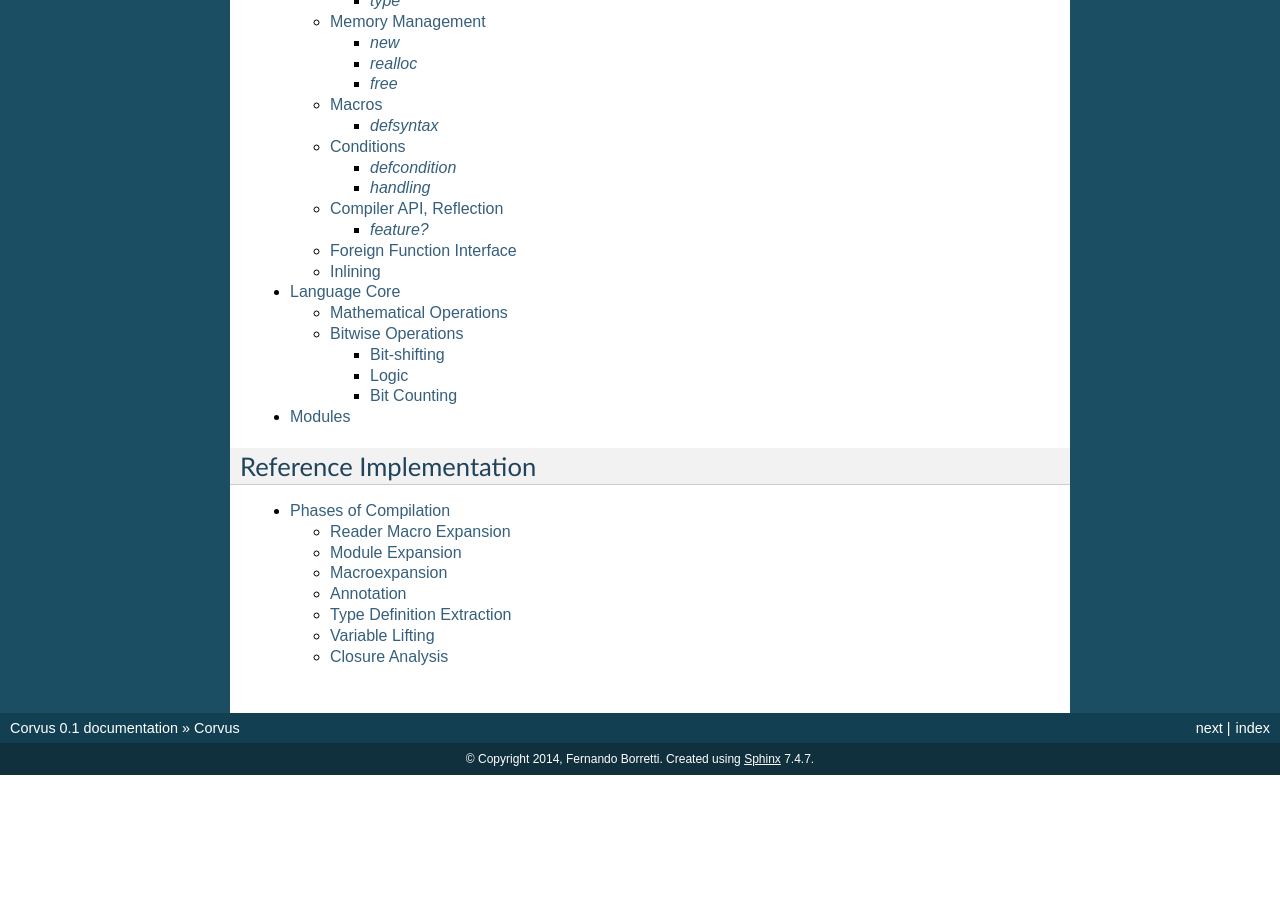
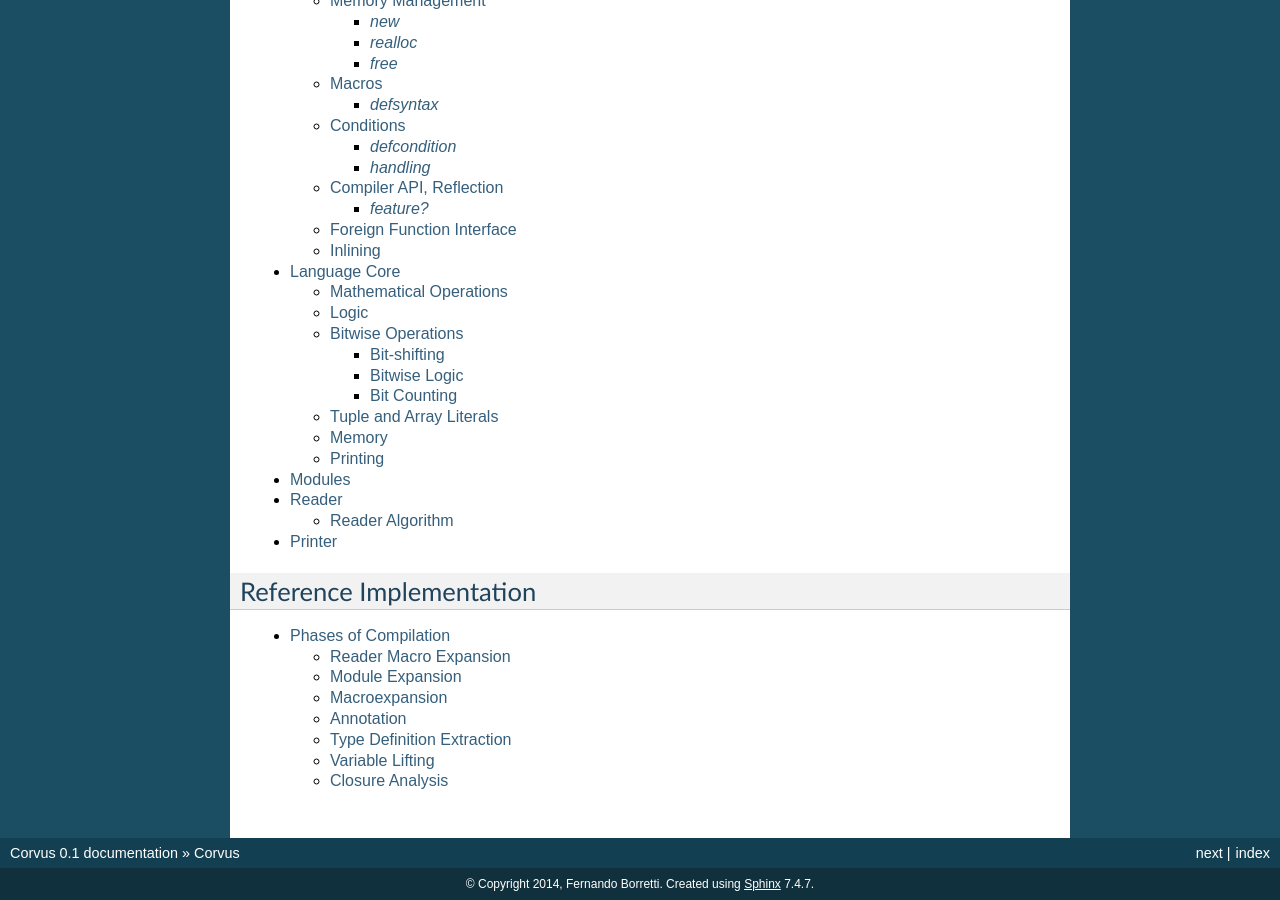
Before and after one commit to eudoxia0/corvus, a Sphinx documentation site: the page built from docs/index.rst, in a window 1280 px wide and 900 px high, scrolled down 948 px. Built offline with Sphinx 7.4.7, drawn with Linux system fonts in a browser that asks for light colours; formulas are drawn with MathJax 3; before the commit the page ends 1723 px from its top, so only the background shows below that.

Commit message:
Add some files

```diff
--- a/docs/core.rst
+++ b/docs/core.rst
@@ -4,6 +4,13 @@ Language Core
 
 Mathematical Operations
 =======================
+
++ - * / %
+
+Logic
+=====
+
+and or not
 
 Bitwise Operations
 ==================
@@ -24,8 +31,8 @@ right. In the case of :code:`shr`, whether :code:`<argument>` is a signed or
 unsigned integer determines whether this is logical or arithmetic right-shift,
 respectively.
 
-Logic
------
+Bitwise Logic
+-------------
 
 Syntax
    :code:`(bit-<and|or|xor> <a> <b>)`
@@ -53,3 +60,19 @@ the number of most significant zeros. :code:`t-ones` counts the number of least
 significant zeros.
 
 .. _`Hamming weight`: http://en.wikipedia.org/wiki/Hamming_weight
+
+Tuple and Array Literals
+========================
+
+Memory
+======
+
+ref
+address
+nth
+access
+
+Printing
+========
+
+show
--- a/docs/index.rst
+++ b/docs/index.rst
@@ -16,6 +16,8 @@ Specification
    special-forms
    core
    modules
+   reader
+   printer
 
 ************************
 Reference Implementation
--- /dev/null
+++ b/docs/printer.rst
@@ -0,0 +1,3 @@
+*******
+Printer
+*******
```
Also changed, not shown: docs/reader.rst (added, +10 -0 lines), docs/syntax.rst (+0 -7 lines).
